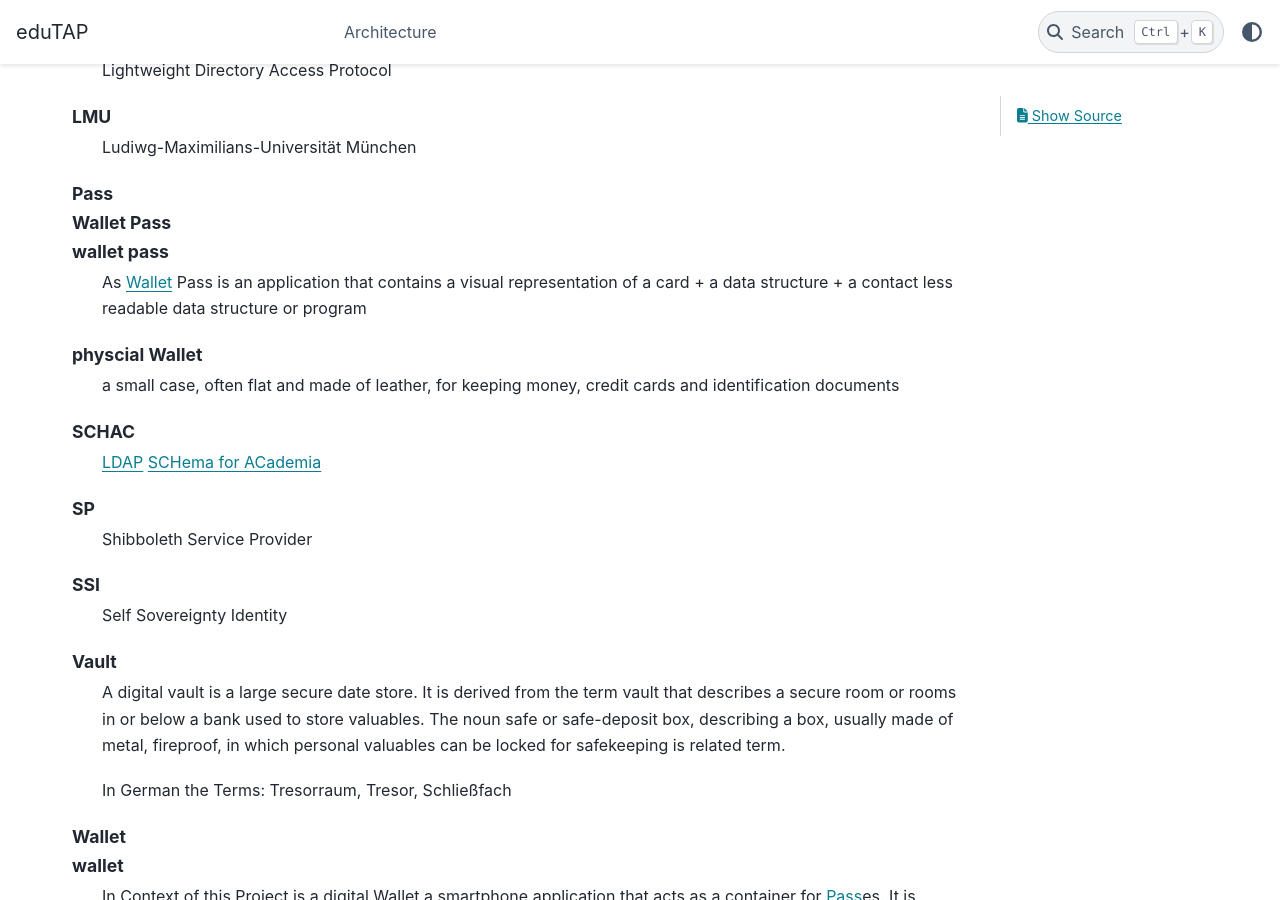
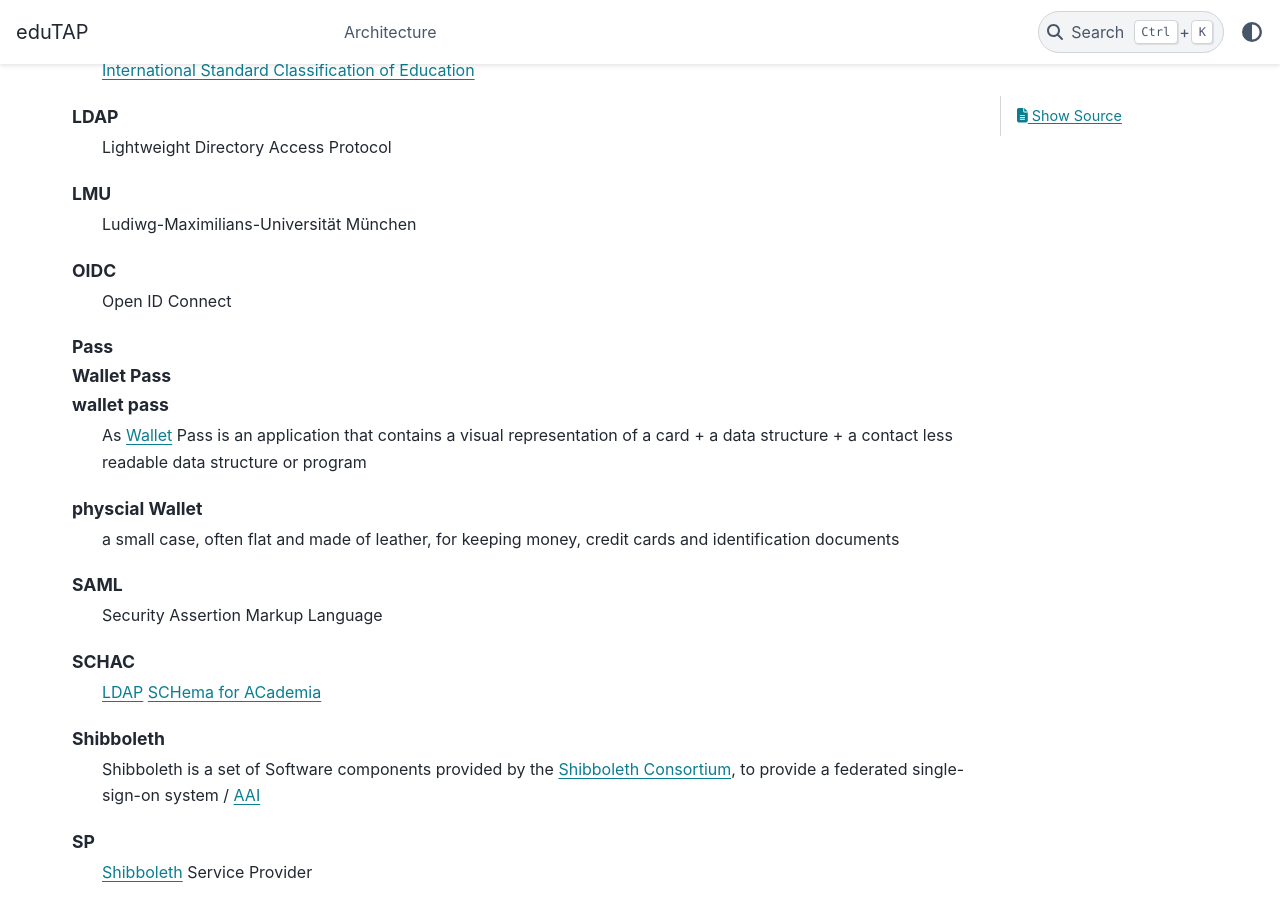
Before and after one commit to edutap-eu/documentation, a Sphinx documentation site: the page built from source/glossary.md, in a window 1280 px wide and 900 px high, scrolled down 1471 px. Built offline with Sphinx 7.4.7 and the PyData theme 0.15.4, drawn with Linux system fonts in a browser that asks for light colours; pages that are not in the unit, such as notebooks, are missing from menus; some of the changed text lies outside the part shown.

Commit message:
glossary terms

```diff
--- a/source/glossary.md
+++ b/source/glossary.md
@@ -5,6 +5,9 @@
 ---
 sorted:
 ---
+
+AAI
+    Authentication and Authorization Infrastructure
 
 ECCA
     European Campus Card Association
@@ -46,6 +49,9 @@
 SP
     {term}`Shibboleth` Service Provider
 
+Shibboleth
+    Shibboleth is a set of Software components provided by the [Shibboleth Consortium](https://www.shibboleth.net/), to provide a federated single-sign-on system / {term}`AAI`
+
 ISCED
     [International Standard Classification of Education](https://en.wikipedia.org/wiki/International_Standard_Classification_of_Education)
 
@@ -54,6 +60,12 @@
 
 LMU
     Ludiwg-Maximilians-Universität München
+
+SAML
+    Security Assertion Markup Language
+
+OIDC
+    Open ID Connect
 
 SCHAC
     {term}`LDAP` [SCHema for ACademia](https://wiki.refeds.org/display/STAN/SCHAC)
```
